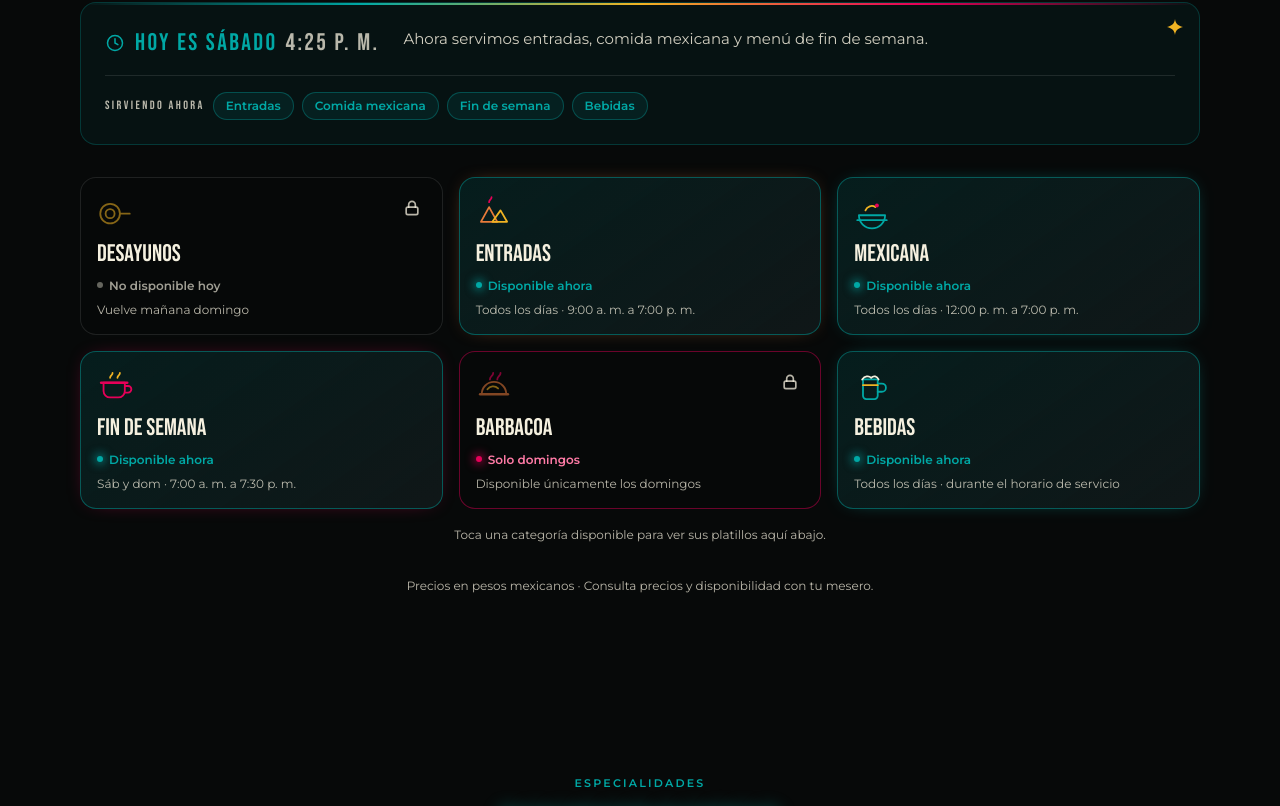
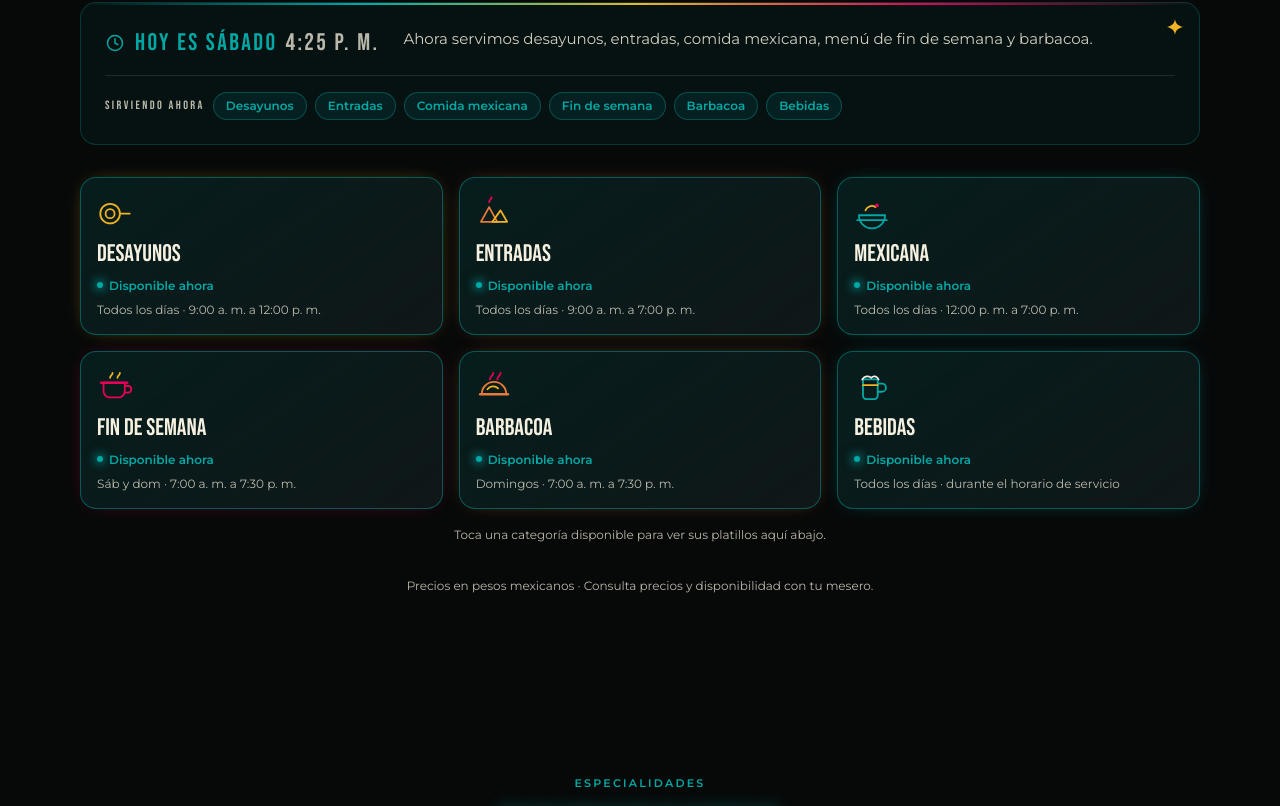
Before and after one commit to carlosjahel659/exuberancia, a React (Vite) app: page / in a window 1280 px wide. Shown: the part 1023-1829 px from the top of the page. Built offline with nearby package versions, Linux system fonts and the light colour scheme.

Commit message:
horarios

```diff
--- a/src/data/horarios.js
+++ b/src/data/horarios.js
@@ -17,6 +17,13 @@ export const SOLO_DOMINGO = [0]
 const CIERRES_POR_FECHA = {
   '2026-09-13': ['desayunos', 'entradas', 'mexicana'],
 }
+
+// Modo vista previa: ignora horarios, días y cierres por fecha para que el
+// cliente pueda revisar todo el menú sin importar cuándo entre. Las reglas de
+// abajo (REGLAS, APERTURAS_SERVICIO, CIERRES_POR_FECHA, etc.) NO se tocan; solo
+// se deja de aplicarlas mientras esta bandera esté en `true`.
+// Para volver al horario normal: cambia esta constante a `false`.
+const MOSTRAR_TODO_SIEMPRE = true
 
 const min = (hora, minuto = 0) => hora * 60 + minuto
 export const CIERRE_DIARIO = min(19, 30)
@@ -250,6 +257,16 @@ const noDisponible = () => ({
 
 /** Apertura y cierre generales limitan todas las reglas, sin ampliar ninguna. */
 export function evaluar(regla, ahora = ahoraEnCDMX()) {
+  if (MOSTRAR_TODO_SIEMPRE) {
+    return {
+      estado: ESTADOS.ahora,
+      disponible: true,
+      mensaje: regla?.textoActivo ?? 'Disponible ahora',
+      resumen: regla?.resumen ?? '',
+      proximo: null,
+      textoProximo: '',
+    }
+  }
   if (
     !Array.isArray(regla?.dias) ||
     !Number.isFinite(regla.desde) ||
@@ -308,7 +325,7 @@ export function evaluar(regla, ahora = ahoraEnCDMX()) {
 }
 
 export function estadoCategoria(id, ahora = ahoraEnCDMX()) {
-  if (CIERRES_POR_FECHA[ahora?.fecha]?.includes(id)) {
+  if (!MOSTRAR_TODO_SIEMPRE && CIERRES_POR_FECHA[ahora?.fecha]?.includes(id)) {
     const siguiente = proximoDia(REGLAS[id], ahora.dia)
     return {
       estado: ESTADOS.noHoy,
```
